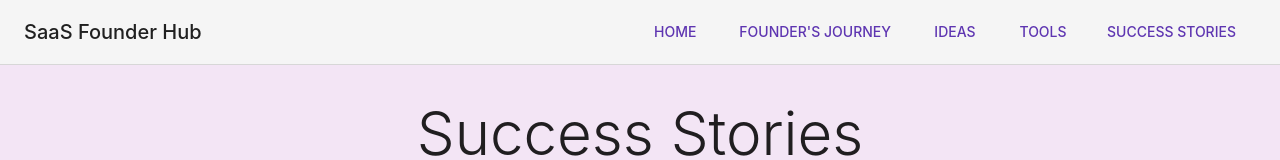
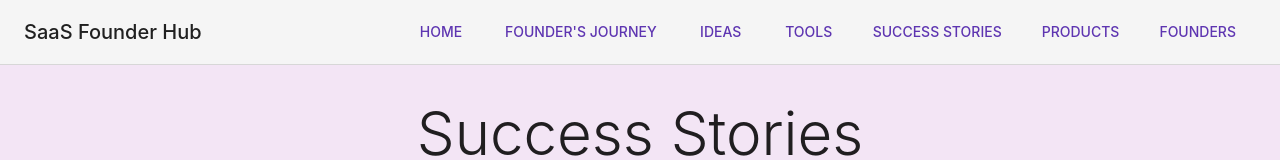
Before and after one commit to vinodsharma10x/saas-founder-hub, a Next.js app: page /success-stories in a window 1280 px wide. Shown: the top 160 px of the page. Built offline with nearby package versions, Linux system fonts and the light colour scheme; no server answers; the database is empty.

Commit message:
Moved products and founders under success stories.

```diff
--- a/src/app/success-stories/page.tsx
+++ b/src/app/success-stories/page.tsx
@@ -92,14 +92,14 @@ export default function SuccessStoriesPage() {
                           <Typography variant="body2" color="text.secondary" paragraph>
                             {founder.role || 'Founder'}
                           </Typography>
-                          <Button component={Link} href={`/founders/${founder.id}`} variant="outlined" size="small">
+                          <Button component={Link} href={`/success-stories/founders/${founder.id}`} variant="outlined" size="small">
                             View Founder
                           </Button>
                         </Grid>
                       </Grid>
                     ))}
 
-                    <Button component={Link} href={`/products/${story.id}`} variant="contained" sx={{ mt: 2 }}>
+                    <Button component={Link} href={`/success-stories/products/${story.id}`} variant="contained" sx={{ mt: 2 }}>
                       View Product
                     </Button>
                   </CardContent>
--- a/src/components/Navbar.tsx
+++ b/src/components/Navbar.tsx
@@ -53,6 +53,14 @@ export default function Navbar() {
           <Button component={Link} href="/success-stories" variant="text" sx={{ my: 1, mx: 1.5 }}>
             Success Stories
           </Button>
+
+        <Button component={Link} href="/success-stories/products" variant="text" sx={{ my: 1, mx: 1.5 }}>
+          Products
+        </Button>
+        <Button component={Link} href="/success-stories/founders" variant="text" sx={{ my: 1, mx: 1.5 }}>
+          Founders
+        </Button>
+
         </nav>
       </Toolbar>
     </AppBar>
```
Also changed, not shown: src/app/success-stories/founders/[id]/page.tsx (renamed from src/app/founders/[id]/page.tsx, +8 -4 lines), src/app/success-stories/founders/page.tsx (renamed from src/app/founders/page.tsx, +4 -4 lines), src/app/success-stories/products/[id]/page.tsx (renamed from src/app/products/[id]/page.tsx, +5 -5 lines), src/app/success-stories/products/page.tsx (renamed from src/app/products/page.tsx, +4 -4 lines).
